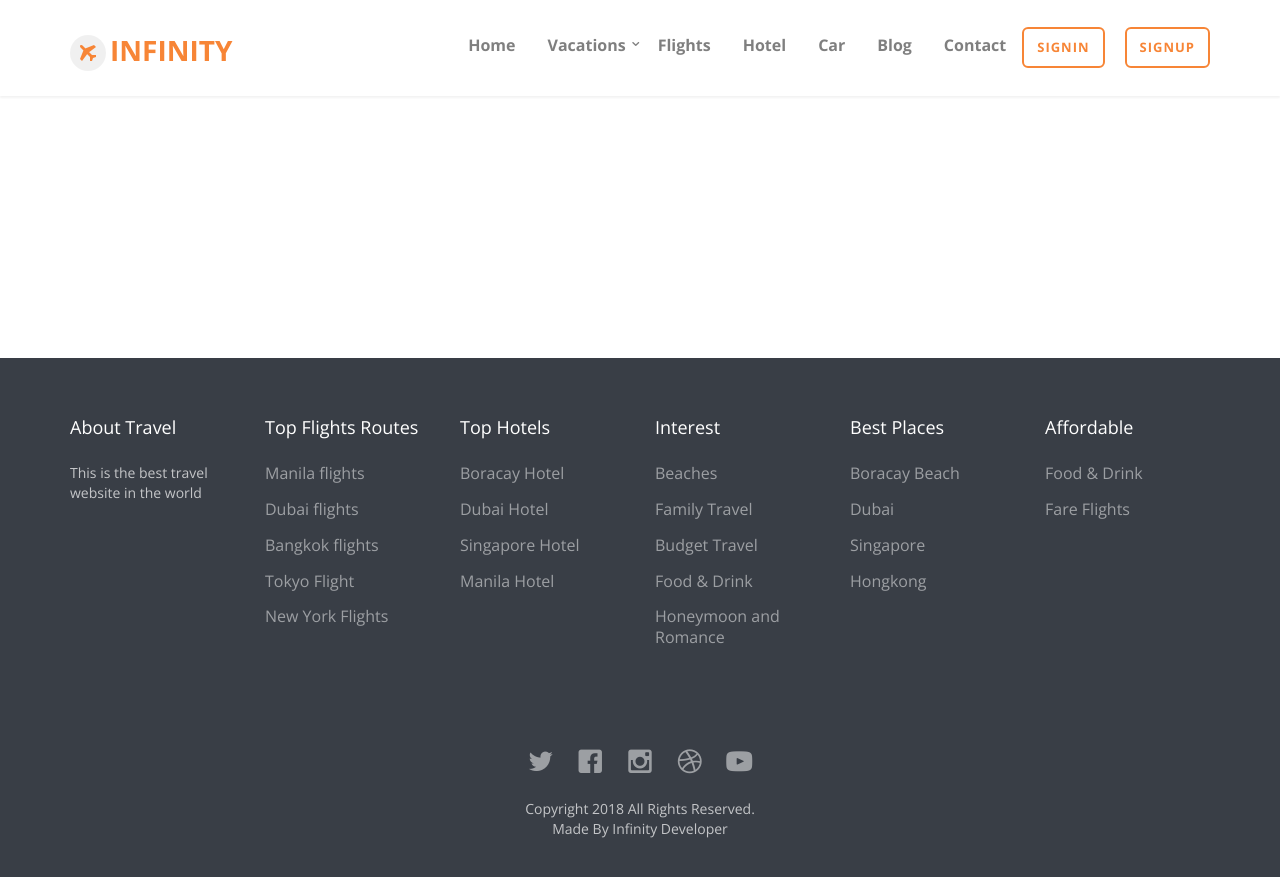
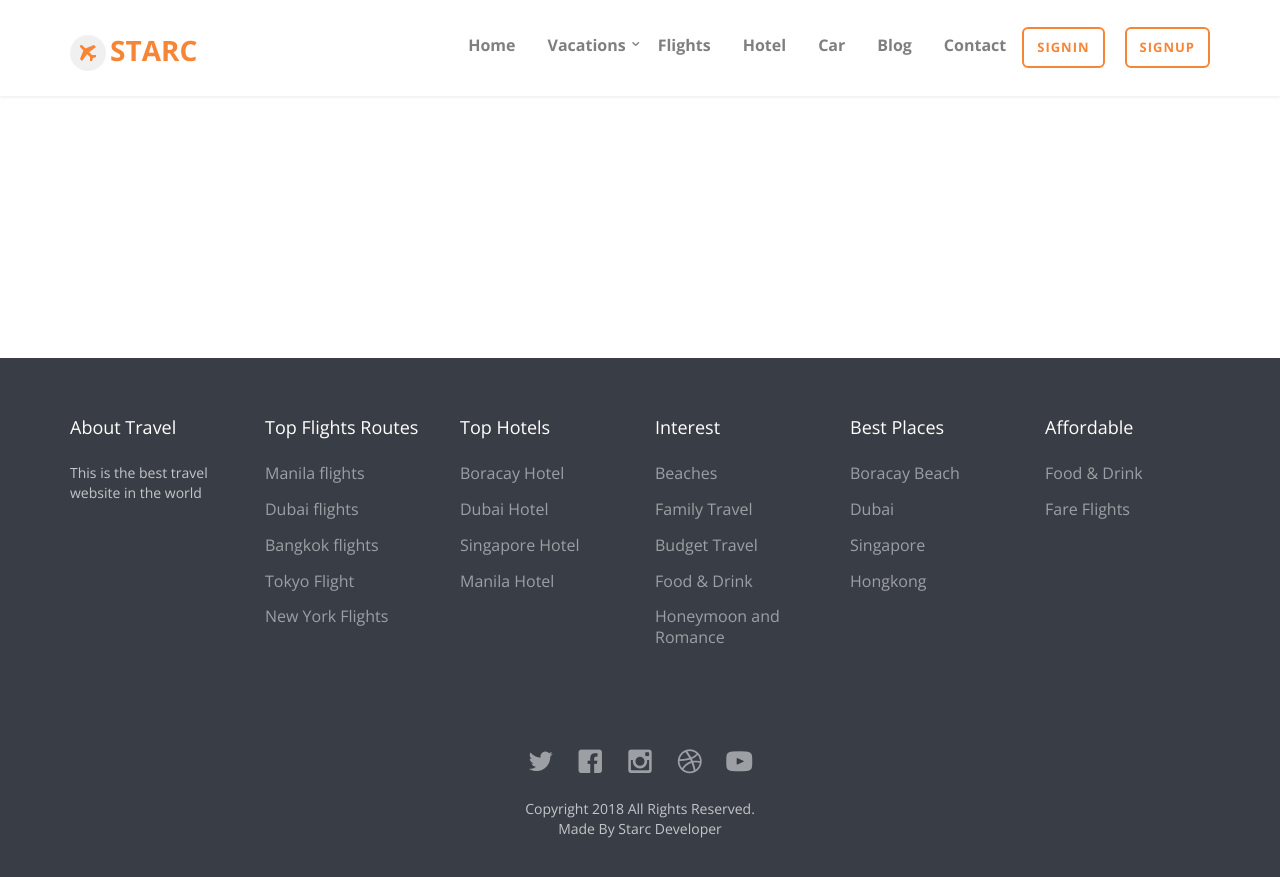
Before and after one commit to starc007/Travel, a Jekyll site: the page contact.html, which Jekyll copies as it is, in a window 1280 px wide and 900 px high, scrolled down 1836 px. Shown: the top 877 px of the window. Built offline with Jekyll 4.4.1, drawn with Linux system fonts in a browser that asks for light colours; some web fonts are replaced; some of the changed text lies outside the part shown.

Commit message:
Update contact.html

```diff
--- a/contact.html
+++ b/contact.html
@@ -47,7 +47,7 @@
 			<div class="container">
 				<div class="nav-header">
 					<a href="#" class="js-fh5co-nav-toggle fh5co-nav-toggle dark"><i></i></a>
-					<h1 id="fh5co-logo"><a href="index.html"><i class="icon-airplane"></i>INFINITY</a></h1>
+					<h1 id="fh5co-logo"><a href="index.html"><i class="icon-airplane"></i>Starc</a></h1>
 
 					<nav id="fh5co-menu-wrap" role="navigation">
 						<ul class="sf-menu" id="fh5co-primary-menu">
@@ -333,7 +333,7 @@
 								<li><i class="icon-location-pin"></i>BH-5,Lovely Professional University,Jalandhar,Punjab</li>
 								<li><i class="icon-phone2"></i>+919458001779</li>
 								<li><i class="icon-mail"></i><a href="#">saurabh10102@gmail.com</a></li>
-								<li><i class="icon-globe2"></i><a href="#">www.infinity.com</a></li>
+								<li><i class="icon-globe2"></i><a href="#">www.github.com/starc007</a></li>
 							</ul>
 						</div>
 						<div class="col-md-6">
@@ -431,7 +431,7 @@
 								<a href="#"><i class="icon-dribbble2"></i></a>
 								<a href="#"><i class="icon-youtube"></i></a>
 							</p>
-							<p>Copyright 2018 All Rights Reserved. <br>Made By Infinity Developer</p>
+							<p>Copyright 2018 All Rights Reserved. <br>Made By Starc Developer</p>
 						</div>
 					</div>
 				</div>
```
